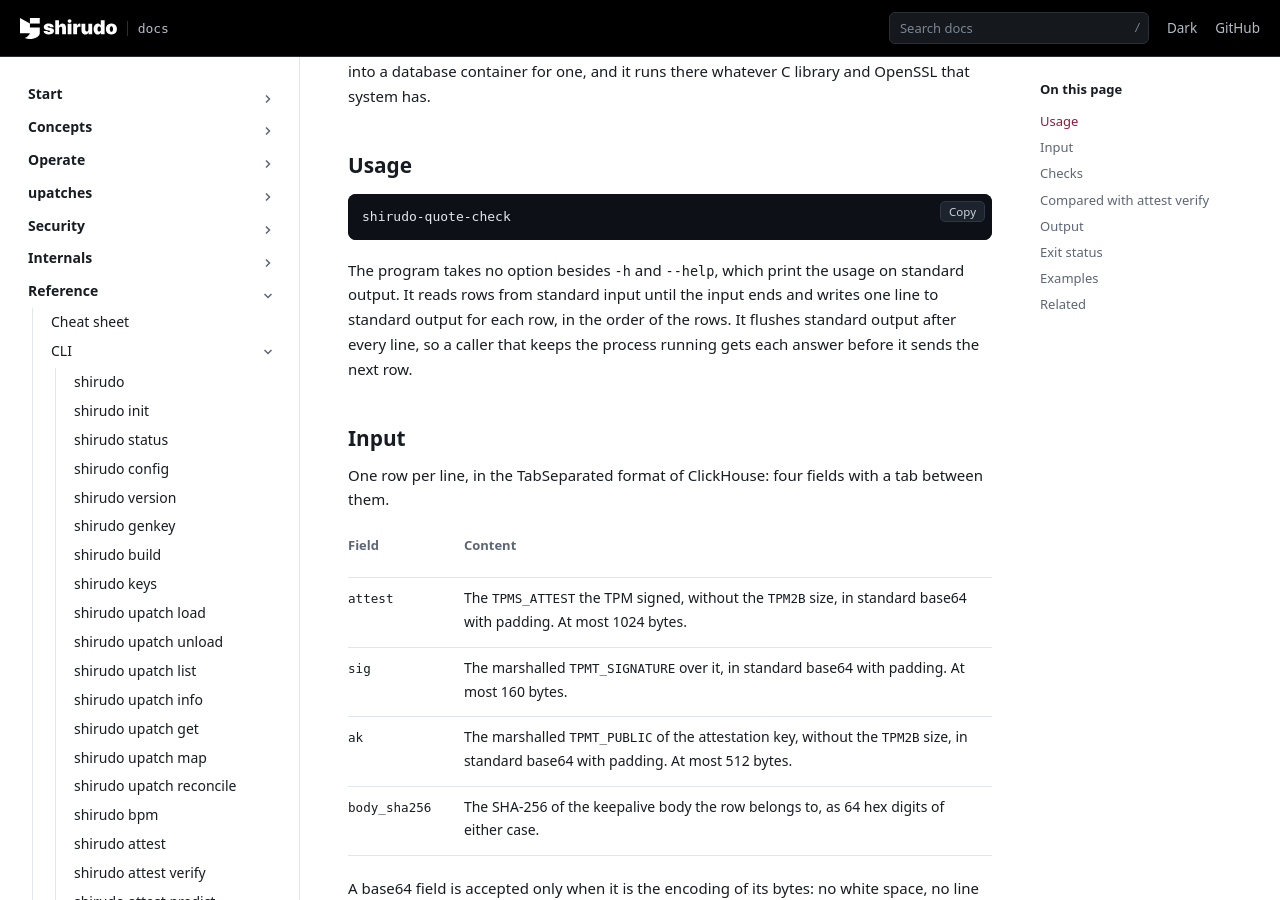
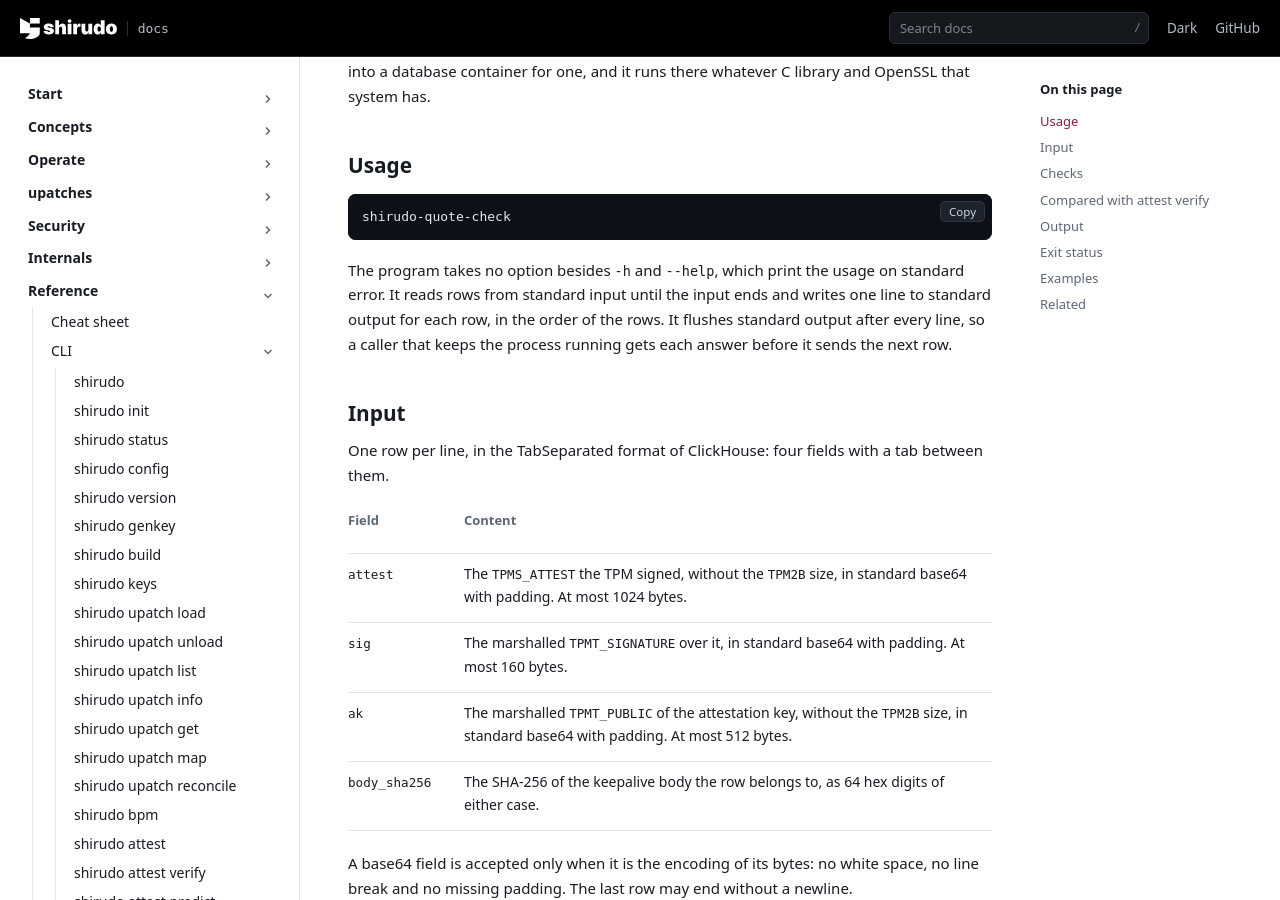
Before and after one commit to AliBashaSY/shirudo, a Sphinx documentation site: the page built from Documentation/reference/cli/quote-check.rst, in a window 1280 px wide and 900 px high, scrolled down 400 px. Built offline with Sphinx 7.4.7, drawn with Linux system fonts in a browser that asks for light colours; pages that are not in the unit, such as notebooks, are missing from menus; some of the changed text lies outside the part shown.

Commit message:
quote-check: take its arguments through the option parser
shirudo-quote-check takes no argument but -h and --help. It compared
argv[1] with both by hand, printed its help on standard output, and for
any other argument printed the help again on standard error with no
word on what was wrong.

It now goes through opt_next() with an empty table, like config: -h
and --help print the help on standard error, as every other command's,
--list-opts lists nothing, and an argument or an option is one line
naming it, exiting 2 as before. It links util/options.c, util/help.c
and util/similar.c for that, which its static build takes from the
same list.

Signed-off-by: Daniel Borkmann <daniel@iogearbox.net>

```diff
--- a/Documentation/reference/cli/quote-check.rst
+++ b/Documentation/reference/cli/quote-check.rst
@@ -32,7 +32,7 @@ Usage
    shirudo-quote-check
 
 The program takes no option besides ``-h`` and ``--help``, which print
-the usage on standard output. It reads rows from standard input until
+the usage on standard error. It reads rows from standard input until
 the input ends and writes one line to standard output for each row, in
 the order of the rows. It flushes standard output after every line, so
 a caller that keeps the process running gets each answer before it sends
```
Also changed, not shown: other parts of Documentation/reference/cli/quote-check.rst (+2 -1 lines), 2 other files.
